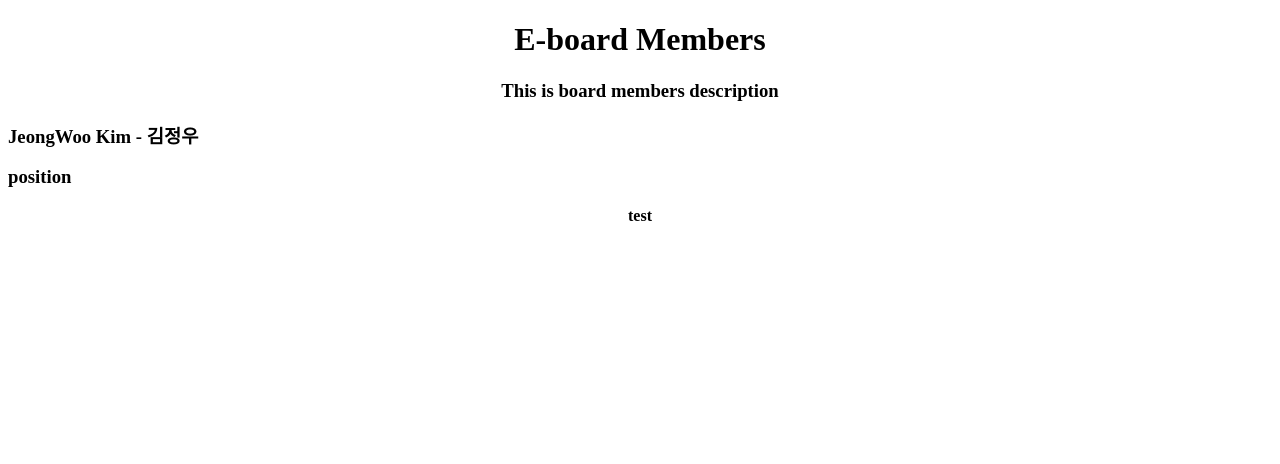
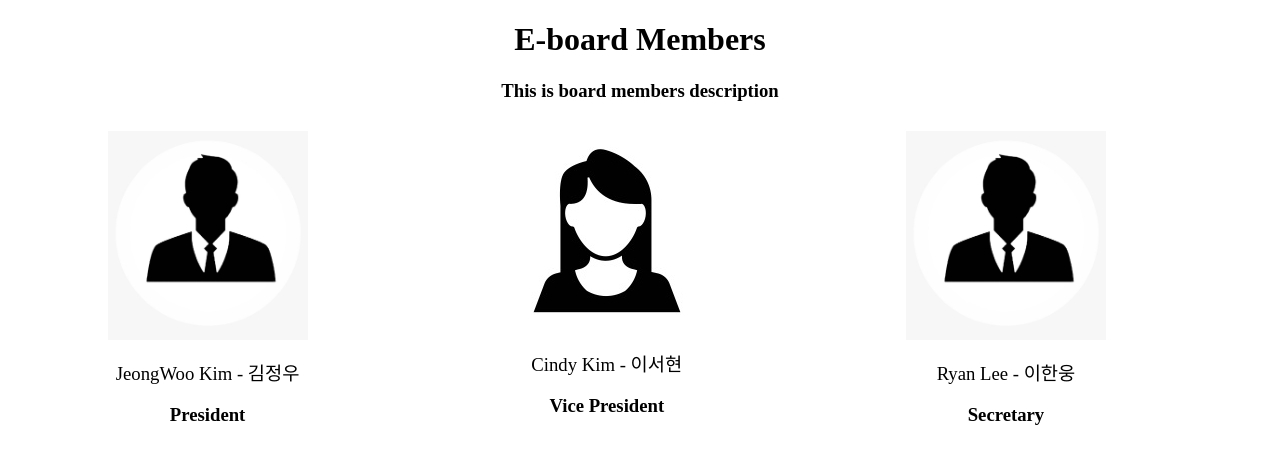
Before and after one commit to JisungWoo/ksa_website, a Django app: template ksa_website/ksa_website/templates/members.html in a window 1280 px wide. Shown: the top 464 px of the page. Run offline with Django 3.2, Linux system fonts and the light colour scheme; the template is opened without the code that fills it, so the values that code supplies are empty.

Commit message:
Jihyun - members update(building format)

```diff
--- a/ksa_website/ksa_website/templates/base.css
+++ b/ksa_website/ksa_website/templates/base.css
@@ -25,9 +25,25 @@
     text-align: center;
 }
 
+.m_h3 {
+    text-align: center;
+    font-weight: lighter;
+}
+
 .m_human {
     text-align: left;
+    float: left;
+    width: 30%;
+    padding:10px;
 }
+
+.m_image {
+    display: block;
+    margin-left: auto;
+    margin-right: auto;
+    width: 200px;
+}
+
 
 .p_h1 {
     text-align: center;
--- a/ksa_website/ksa_website/templates/members.html
+++ b/ksa_website/ksa_website/templates/members.html
@@ -9,11 +9,28 @@
 <body>
     <h1 class="m_h1">E-board Members</h1>
     <h3 class="m_h2">This is board members description</h3>
+
     <div class="m_human">
-        <h3>JeongWoo Kim - 김정우</h3>
-        <!--add picture-->
-        <h3>position</h3>
+        <img src = "../image/male_icon.jpg"
+        alt = "JeongWoo Kim - 김정우" class="m_image">
+        <h3 class="m_h3">JeongWoo Kim - 김정우</h3>
+        <h3 class="m_h1">President</h3>
     </div>
-    <p class="m_h1" id="m_testingPara">test</p>
+
+    <div class="m_human">
+        <img src = "../image/female_icon.jpg"
+        alt = "Cindy Kim - 이서현" class="m_image">
+        <h3 class="m_h3">Cindy Kim - 이서현</h3>
+        <h3 class="m_h1">Vice President</h3>
+    </div>
+
+    <div class="m_human">
+        <img src = "../image/male_icon.jpg"
+        alt = "Ryan Lee - 이한웅" class="m_image">
+        <h3 class="m_h3">Ryan Lee - 이한웅</h3>
+        <h3 class="m_h1"> Secretary</h3>
+    </div>
+    <!-- 페이지 작아지면 이미지 겹치는 문제 해결해야함-->
+    <!--<p class="m_h1" id="m_testingPara"><br>test</p> -->
 </body>
 </html>
```
Also changed, not shown: ksa_website/ksa_website/image/female_icon.jpg (added), ksa_website/ksa_website/image/male_icon.jpg (added).
